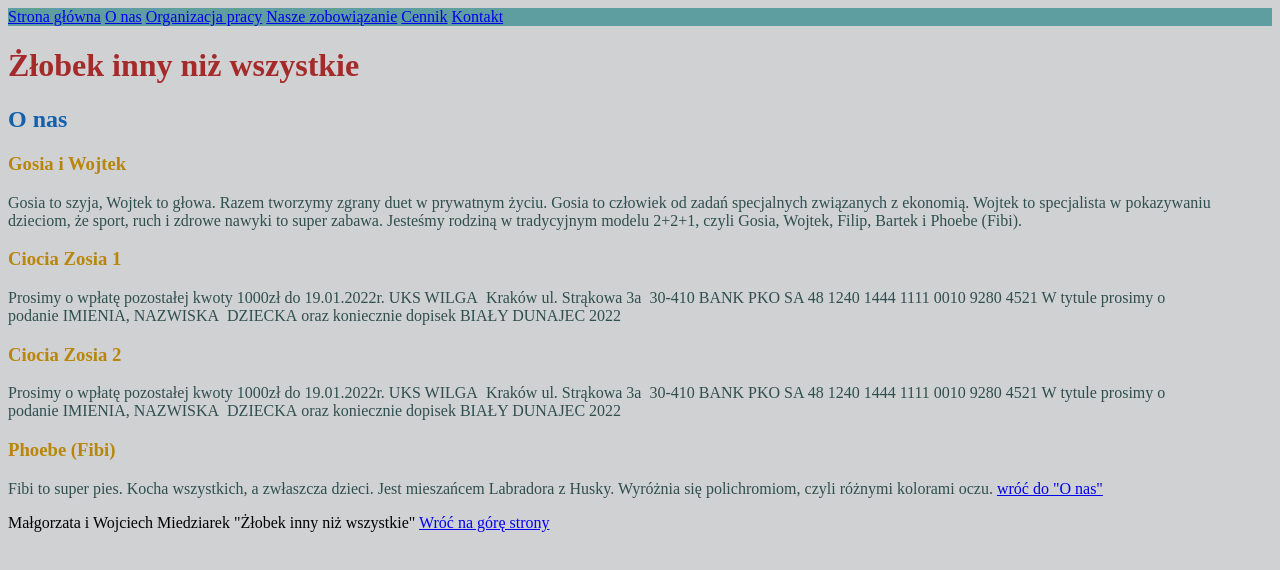
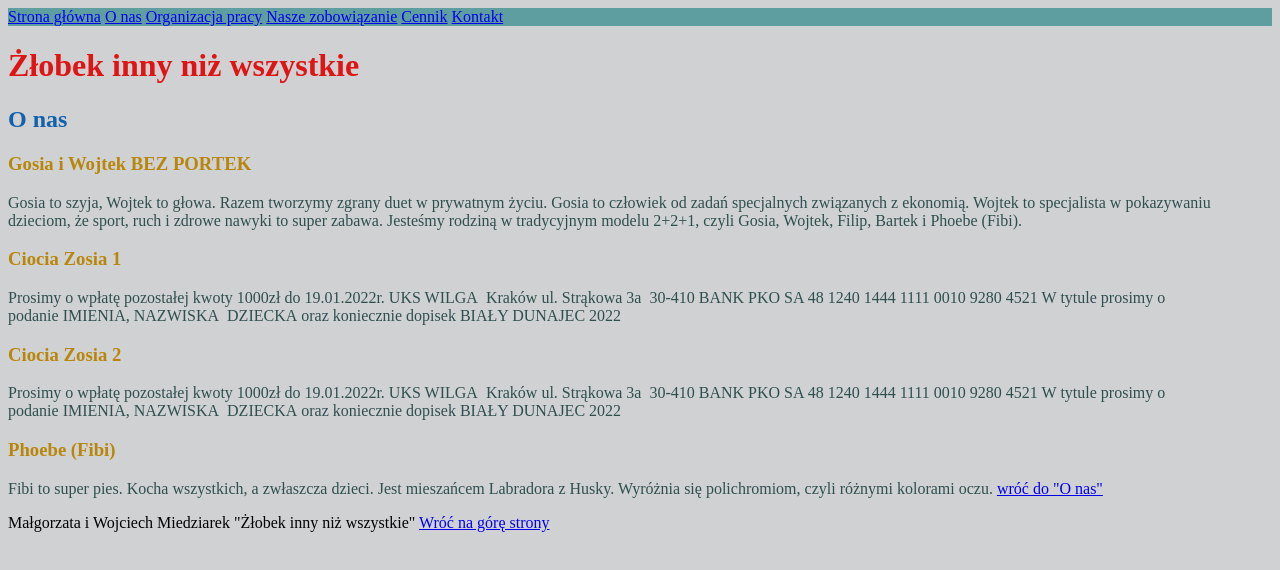
Before and after one commit to WojciechMiedziarek/homepage, a plain HTML site: page o-nas.html in a window 1280 px wide. Drawn offline with Linux system fonts and the light colour scheme.

Commit message:
zmiany drobnne w H3 w ONas

```diff
--- a/o-nas.html
+++ b/o-nas.html
@@ -31,7 +31,7 @@
         <section id="o_nas">
             <h2> O nas</h2>
             <article>
-                <h3>Gosia i Wojtek</h3>
+                <h3>Gosia i Wojtek BEZ PORTEK</h3>
                 <p> Gosia to szyja, Wojtek to głowa. Razem tworzymy zgrany duet w prywatnym życiu.
                     Gosia to człowiek od zadań specjalnych związanych z ekonomią.
                     Wojtek to specjalista w pokazywaniu dzieciom, że sport, ruch i zdrowe nawyki to super zabawa.
--- a/style.css
+++ b/style.css
@@ -3,7 +3,7 @@ body {
 }
 
 h1 {
-    color:brown;
+    color:rgb(223, 20, 20);
 }
 
 h2 {
```
